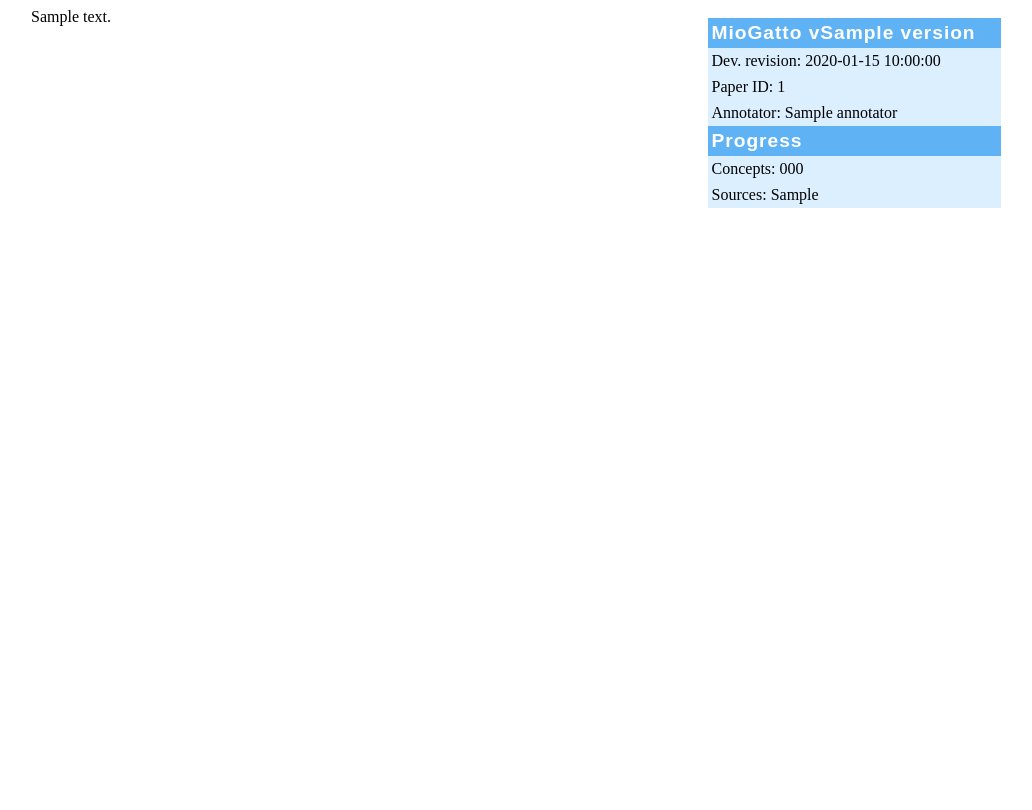
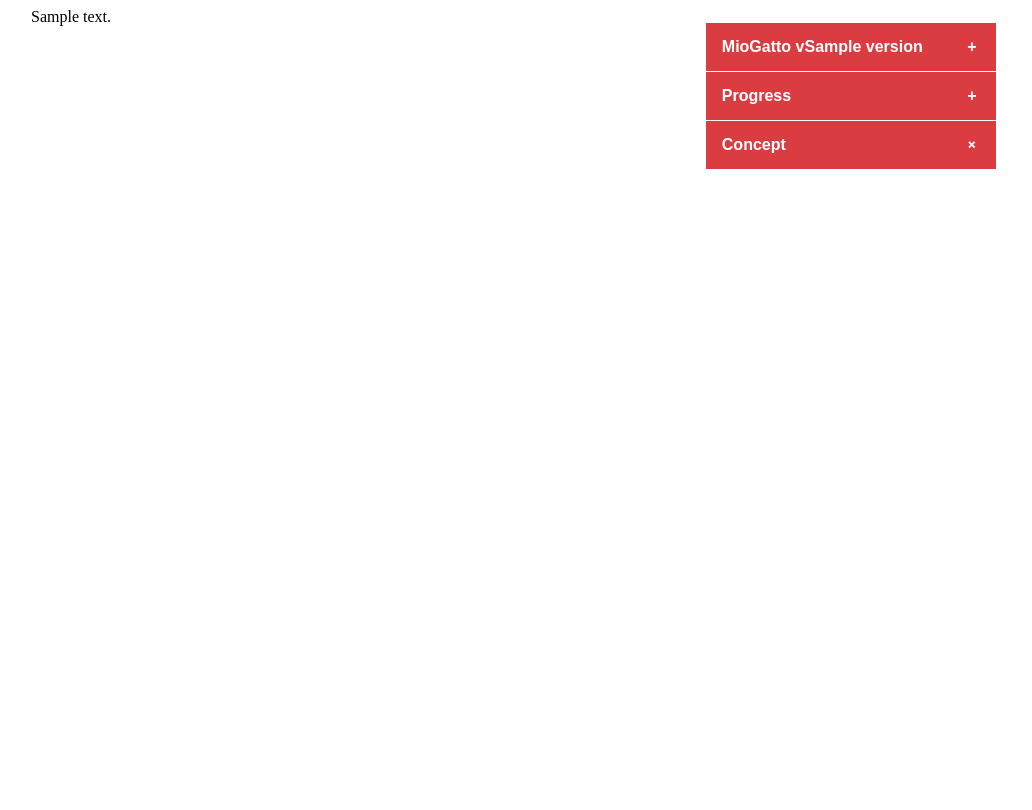
Before and after one commit to wtsnjp/MioGatto, a Python web app: template server/templates/index.html in a window 1280 px wide. Shown: the whole page, without its empty margins (129-1161 px from the left). Before the commit the page ends 208 px from the top, so only its background shows below. Run offline with Jinja, Linux system fonts and the light colour scheme; the template is opened without the code that fills it: most values are stand-ins (such as "Sample title", 1, 10 or a date in 2020).

Commit message:
new accordion style for the sidebar

```diff
--- a/server/__main__.py
+++ b/server/__main__.py
@@ -14,7 +14,7 @@ Options:
     -h, --help            Show this screen and exit
     -V, --version         Show version
 """.format(p=PROG_NAME)
-VERSION = "0.1.0"
+VERSION = "0.2.0"
 REV_DATE = "2021-06-02"
 
 # libraries
--- a/server/templates/index.html
+++ b/server/templates/index.html
@@ -21,22 +21,34 @@
 </main>
 
 <div class="sidebar">
-<div class="sidebar-item">
-<div class="sidebar-box">
-<div class="sidebar-box-title">MioGatto v{{ version }}</div>
-<div class="sidebar-box-body">
+<div class="sidebar-tabs">
+
+<div class="sidebar-tab">
+<input class="tab-title" id="tab_miogatto" type="checkbox" name="tabs">
+<label class="tab-title" for="tab_miogatto">MioGatto v{{ version }}</label>
+<div class="tab-content">
   <p>Dev. revision: {{ rev_date }}</p>
   <p>Paper ID: {{ paper_id }}</p>
   <p>Annotator: {{ annotator }}</p>
 </div>
-<div class="sidebar-box-title">Progress</div>
-<div class="sidebar-box-body">
+</div>
+
+<div class="sidebar-tab">
+<input class="tab-title" id="tab_progress" type="checkbox" name="tabs">
+<label class="tab-title" for="tab_progress">Progress</label>
+<div class="tab-content">
   <p>Concepts: {{ p_concept }}</p>
   <p>Sources: {{ nof_sog }}</p>
 </div>
-<div id="anno-box" class="sidebar-box">
+</div>
+
+<div class="sidebar-tab">
+<input class="tab-title" id="tab_concept" type="checkbox" name="tabs" checked="checked">
+<label class="tab-title" for="tab_concept">Concept</label>
+<div id="anno-box" class="tab-content">
 </div>
 </div>
+
 </div>
 </div>
 
--- a/static/index.js
+++ b/static/index.js
@@ -162,8 +162,6 @@ $(function () {
 $(function () {
     // show the box for annotation in the sidebar
     function draw_anno_box(mi_id, idf, concept_cand) {
-        // box title
-        let title = '<div class="sidebar-box-title">' + mi_id + '</div>';
         // construct the form with the candidate list
         let hidden = `<input type="hidden" name="mi_id" value="${mi_id}" />`;
         let radios = '';
@@ -185,17 +183,15 @@ ${concept.description} <span style="color: #808080;">[${args_info}]</span>
         let form_elements = hidden + cand_list + submit_button;
         let form = `<form id="form-${mi_id}" method="POST">${form_elements}</form>`;
         // show the box
-        let anno_box_content = `${title}
-<div class="sidebar-box-body">
-<p>Please select the most suitable one:<br/>${form}</p>
-</div>`;
+        let id_span = `ID: <span style="font-family: monospace;">${mi_id}</span>`;
+        let anno_box_content = `<p>${id_span}<hr color="#FFF">${form}</p>`;
         // for debug
         //console.log(anno_box_content);
         // write the content
         $('#anno-box').html(anno_box_content);
         // buttons by jquery-ui
-        $('.sidebar-box input[type=submit]').button();
-        $('.sidebar-box input[type=submit]').click(function () {
+        $('.tab-content input[type=submit]').button();
+        $('.tab-content input[type=submit]').click(function () {
             localStorage['scroll_top'] = $(window).scrollTop();
             if ($(`#form-${escape_selector(mi_id)} input:checked`).length > 0) {
                 $('#form-' + escape_selector(mi_id)).attr('action', '/_concept');
--- a/static/style.css
+++ b/static/style.css
@@ -18,36 +18,93 @@ Version: 2021-03-26
     cursor: pointer;
 }
 
-.sidebar-box {
-    background: #dcefff;
+.sidebar {
+    width: 320px;
+    padding: 5px;
+    height: 98vh;
+    position: sticky;
+    top: 5px;
+    bottom: 5px;
 }
 
-.sidebar-box-title {
-    font-size: 120%;
-    font-family: sans-serif;
-    background: #5fb3f5;
-    padding: 4px;
-    color: #FFF;
-    font-weight: bold;
-    letter-spacing: 0.05em;
+.sidebar-tabs {
+    padding: 10px;
+    height: 95%;
+    overflow: auto;
+    position: sticky;
+    top: 10px;
+    bottom: 10px;
 }
 
-.sidebar-box-body {
-    max-height: calc(100vh - 18em);  /* FIXME: shouldn't be a magic number */
-    overflow: auto;
+.sidebar-tab input.tab-title {
+    position: absolute;
+    z-index: -1;
+    opacity: 0;
 }
 
-.sidebar-box p {
-    padding: 4px 4px;
-    margin: 0;
+.sidebar-tab label.tab-title {
+    font-weight: bold;
+    font-family: sans-serif;
+    line-height: 3;
+    position: relative;
+    display: block;
+    padding: 0 0 0 1em;
+    cursor: pointer;
+    margin: 0 0 1px 0;
+    color: #fff;
+    background: #da3c41;
 }
 
-.sidebar-box div.keep input {
+.sidebar-tab .tab-content {
+    overflow: hidden;
+    max-height: 0;
+    -webkit-transition: max-height 0.35s;
+    transition: max-height 0.35s;
+    color: #333333;
+    background: #f1c6c6;
+}
+
+.sidebar-tab .tab-content p {
+    margin: 1em;
+}
+
+/* checked */
+.sidebar-tab input.tab-title:checked ~ .tab-content {
+	max-height: none;
+}
+
+/* icon */
+.sidebar-tab label.tab-title::after {
+    line-height: 3;
+    position: absolute;
+    top: 0;
+    right: 0;
+    display: block;
+    width: 3em;
+    height: 3em;
+    -webkit-transition: all 0.35s;
+    transition: all 0.35s;
+    text-align: center;
+}
+
+.sidebar-tab input.tab-title[type=checkbox] + label.tab-title::after {
+    content: '+';
+}
+
+.sidebar-tab input.tab-title[type=checkbox]:checked + label.tab-title::after {
+    transform: rotate(315deg);
+}
+
+.sidebar-tab .tab-content form {
+    padding: 10px 10px 0px 10px;
+}
+
+.sidebar-tab div.keep input {
     display: block;
     float: left;
 }
 
-.sidebar-box div.keep span.keep {
+.sidebar-tab div.keep span.keep {
     display: block;
     overflow: hidden;
 }
@@ -59,19 +116,6 @@ Version: 2021-03-26
     display: flex;
 }
 
-.sidebar {
-    width: 320px;
-}
-
-.sidebar-item {
-    /* background-color: #e4b6b6; */
-    padding: 10px;
-    height: 95vh;
-    position: sticky;
-    top: 10px;
-    bottom: 10px;
-}
-
 .select-menu {
     display: none;
     list-style: none;
```
Also changed, not shown: client/index.ts (+4 -9 lines).
